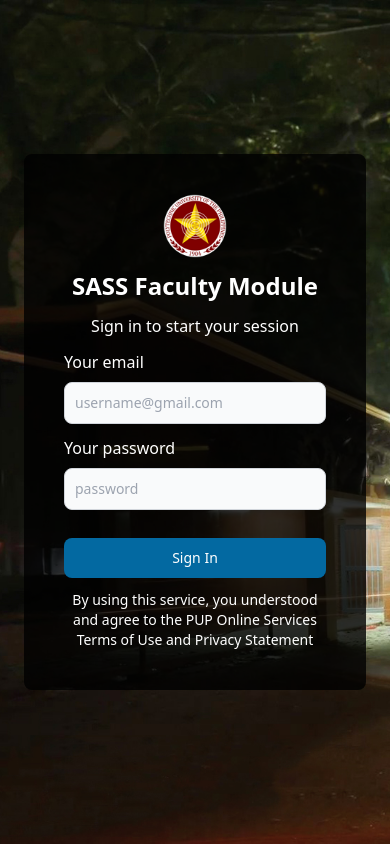
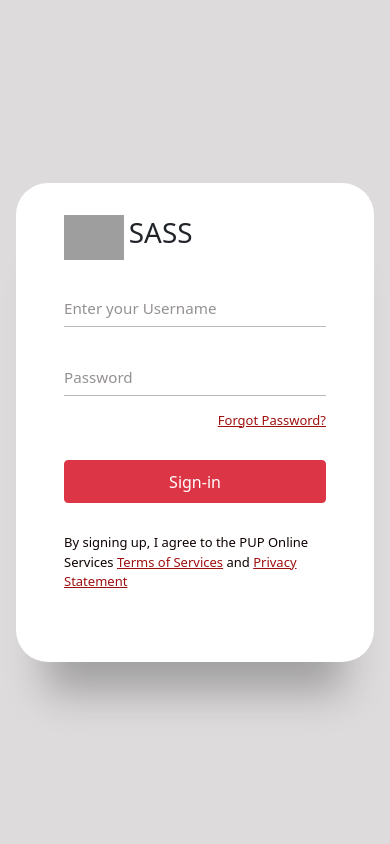
Before and after one commit to Marvs2/student-performance-Sample-1, a Flask app: page /faculty in a window 390 px wide. Run offline with Flask 3, Linux system fonts and the light colour scheme; parts of the project's set-up code (start-up, migrations or seed data) failed here and were passed over; some libraries are stand-ins or nearby versions; grey boxes are pictures that could not be loaded.

Commit message:
Portal to Login html

```diff
--- a/templates/faculty/login.html
+++ b/templates/faculty/login.html
@@ -1,69 +1,40 @@
-{% extends "main/base.html" %} {% block content %}
-
-<div
-  class="flex h-screen w-screen items-center px-6 py-20 md:px-28 lg:w-[42rem] lg:pr-0"
->
-  <div class="bg-black bg-opacity-80 p-10 text-center rounded-lg">
-    <div>
-      <img
-        src="{{ url_for('static', filename='images/pup.png') }}"
-        alt="Logo"
-        class="object-cover object-center rounded-lg mx-auto w-16 md:w-28 lg:w-32"
-      />
-
-      <h1
-        class="text-white font-poppins text-2xl font-extrabold mt-3 md:text-4xl md:mt-8"
-      >
-        SASS Faculty Module
-      </h1>
-      <p class="text-white text-md font-poppins mt-3 mb-3 md:text-lg">
-        Sign in to start your session
-      </p>
+<!DOCTYPE html>
+<html lang="en">
+<head>
+    <meta charset="UTF-8">
+    <meta http-equiv="X-UA-Compatible" content="IE=edge">
+    <meta name="viewport" content="width=device-width, initial-scale=1.0">
+    <title>CMS | Faculty Portal</title>
+    <link rel="stylesheet" href="/static/css/base.css">
+    <link rel="stylesheet" href="https://cdnjs.cloudflare.com/ajax/libs/font-awesome/6.4.2/css/all.min.css">
+    <link rel="stylesheet" href="https://cdn.jsdelivr.net/npm/bootstrap@5.0.2/dist/css/bootstrap.min.css">
+    <script src="https://cdn.jsdelivr.net/npm/bootstrap@5.0.2/dist/js/bootstrap.bundle.min.js"></script>
+    <meta name="msapplication-TileColor" content="#da532c">
+</head>
+<body>
+    <main>
+        <div class="box">
+            <div class="inner-box">
+                <div class="forms-wrap">
+                    <form action="{{ url_for('faculty_api.login') }}" name="form" method="POST" autocomplete="off" class="sign-in-form">
+                        <div class="logo">
+                            <img src="../img/CMS.jpg" alt="">
+                            <h1>SASS</h1>
                         </div>
 
-    <form
-      class="flex flex-col gap-3"
-      method="POST"
-      action="{{ url_for('faculty_api.login') }}"
-    >
-      <div class="">
-        <label
-          htmlFor="email"
-          class="flex text-left mb-2 font-medium text-white"
-        >
-          Your email
-        </label>
-        <input
-          id="email"
-          name="email"
-          type="email"
-          placeholder="username@gmail.com"
-          class="bg-gray-50 border border-gray-300 text-gray-900 text-sm rounded-lg focus:ring-sky-500 focus:border-sky-500 block w-full p-2.5"
-        />
+                        <div class="actual-form">
+                            <div class="input-wrap-text">
+                                <input id="email" type="email" name="email" class="input-field" autocomplete="off" required>
+                                <label>Enter your Username</label>
                             </div>
-
-      <div class="">
-        <label
-          htmlFor="password"
-          class="flex text-left mb-2 font-medium text-white"
-        >
-          Your password
-        </label>
-        <input
-          id="password"
-          name="password"
-          type="password"
-          placeholder="password"
-          class="bg-gray-50 border border-gray-300 text-gray-900 text-sm rounded-lg focus:ring-sky-500 focus:border-sky-500 block w-full p-2.5"
-        />
+                            <div class="input-wrap">
+                                <input type="password" maxlength="20" name="pass" class="input-field" autocomplete="off" required>
+                                <label>Password</label>
                             </div>
-
-      <button
-        type="submit"
-        class="text-white bg-sky-700 hover:bg-sky-600 focus:ring-4 focus:outline-none mt-4 focus:ring-sky-300 font-medium rounded-lg text-sm w-full sm:w-auto px-5 py-2.5 text-center"
-      >
-        Sign In
-      </button>
+                            <p class="text text-password">
+                               <a href="../Faculty/forgotpassword">Forgot Password?</a>
+                            </p>
+                            <input class="sign-btn btn btn-danger" id="btn" type="submit" name="submit" value="Sign-in">
                             {% with messages = get_flashed_messages() %} {% if messages %}
       <ul class="messages text-red-500">
         {% for message in messages %}
@@ -71,15 +42,26 @@
         {% endfor %}
       </ul>
       {% endif %} {% endwith %}
+                            <p class="text">
+                                By signing up, I agree to the PUP Online Services
+                                <a href="https://www.pup.edu.ph/terms/" target="_blank" rel="noopener noreferrer">Terms of Services</a> and
+                                <a href="https://www.pup.edu.ph/privacy/" target="_blank" rel="noopener noreferrer">Privacy Statement</a>
+                            </p>
+                        </div>
                     </form>
-
-    <div>
-      <p class="text-sm text-white mt-3">
-        By using this service, you understood and agree to the PUP Online
-        Services Terms of Use and Privacy Statement
-      </p>
+                </div>
+                <div class="carousel">
+                    <div class="images-wrapper">
+                        <img src="../img/complaints.png" class="image img-1 show" alt="complaints">
+                        <img src="../img/school.jpg" class="image img-2" alt="">
+                        <img src="../img/pup.jpg" class="image img-3" alt="">
                     </div>
                 </div>
             </div>
-
-{% endblock content %}
+        </div>
+    </main>
+    <script src="/static/js/base.js"></script>
+    <script src="https://ajax.googleapis.com/ajax/libs/jquery/3.6.4/jquery.min.js"></script>
+  <script src="https://maxcdn.bootstrapcdn.com/bootstrap/3.4.1/js/bootstrap.min.js"></script>
+</body>
+</html>
```
Also changed, not shown: templates/faculty/portal.html (deleted, +0 -60 lines), templates/student/portal.html (deleted, +0 -66 lines). Lines whose indentation alone changed are shown as unchanged.
